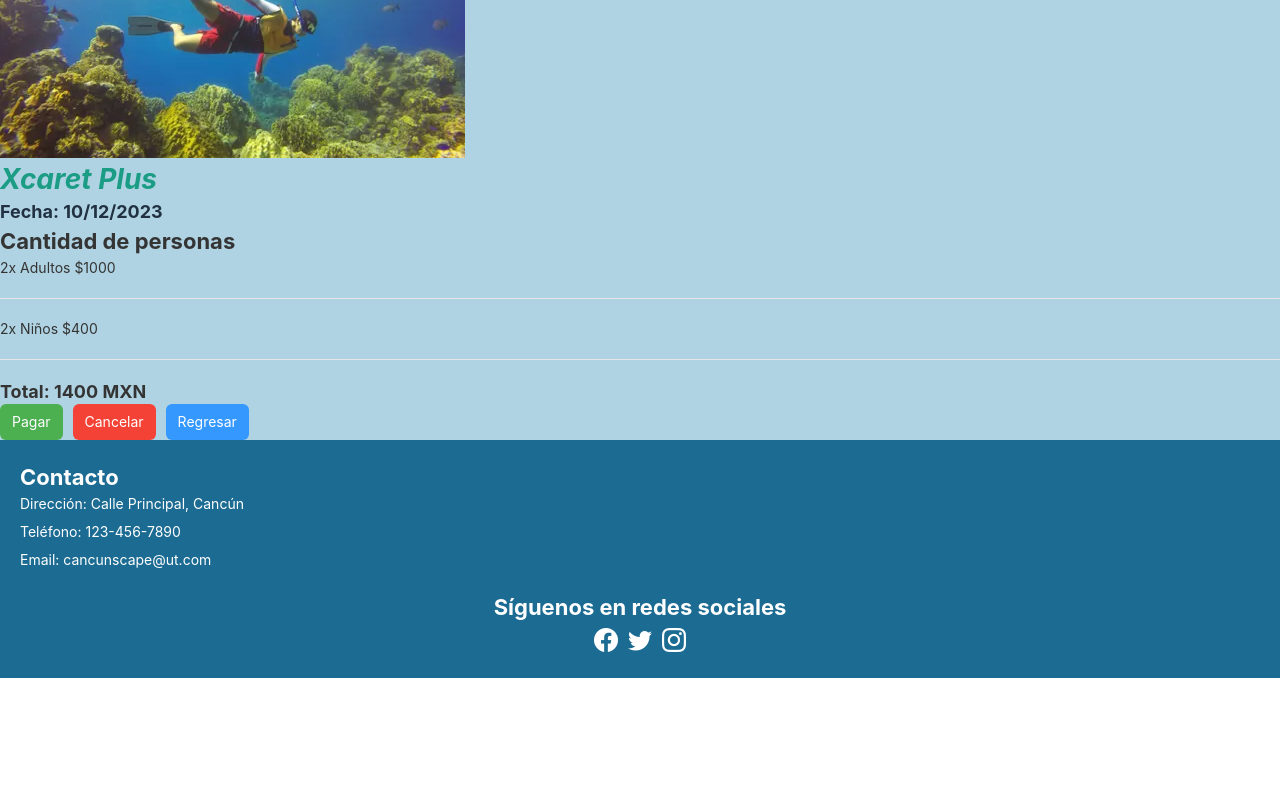
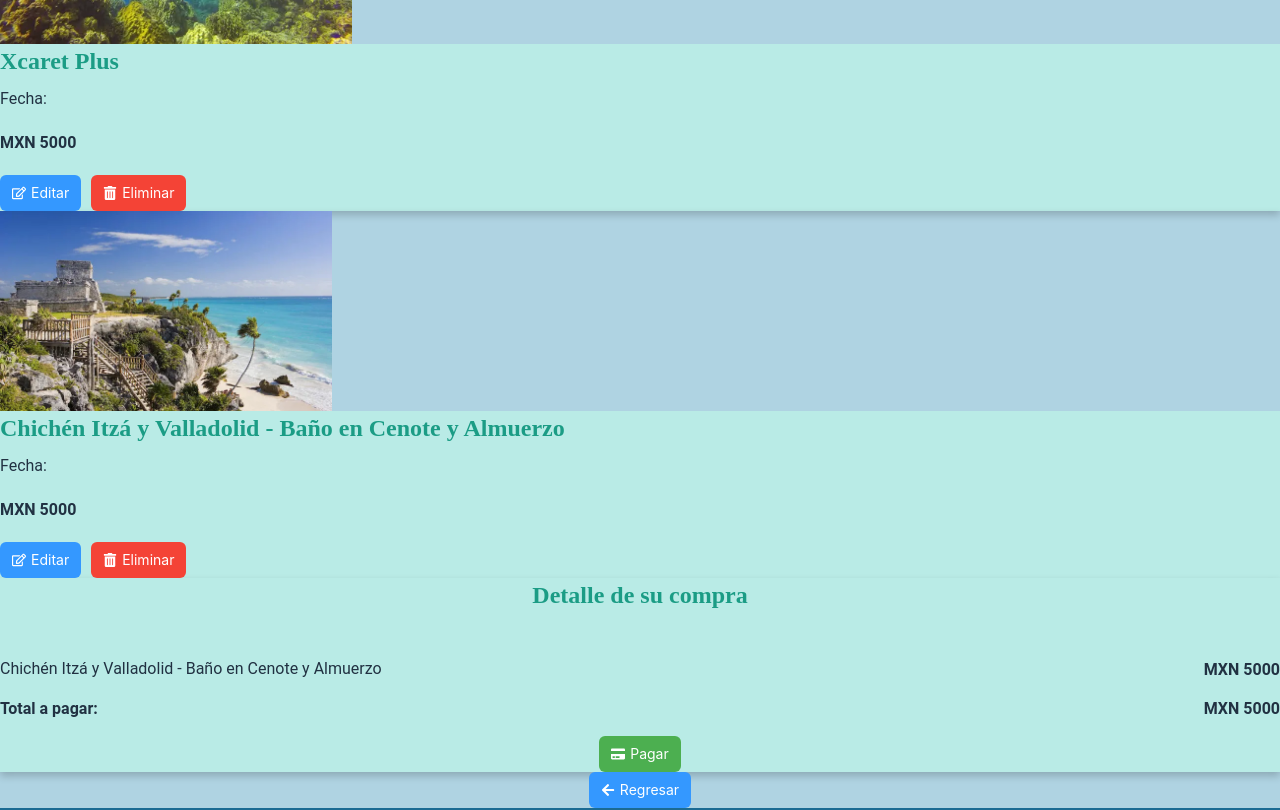
Before and after one commit to OsitoDeArroz/CancunScape, a React (Create React App) app in the folder frontend/: page /carrito in a window 1280 px wide. Shown: the part 280-1090 px from the top of the page. Before the commit the page ends 958 px from the top, so only its background shows below. Built offline with nearby package versions, Linux system fonts and the light colour scheme.

Commit message:
ADDED: Cards carrito, iconos MOD: Carrito

```diff
--- a/frontend/package.json
+++ b/frontend/package.json
@@ -11,6 +11,7 @@
     "@testing-library/user-event": "^13.5.0",
     "react": "^18.2.0",
     "react-dom": "^18.2.0",
+    "react-icons": "^4.10.1",
     "react-router-dom": "^6.14.1",
     "react-scripts": "5.0.1",
     "rsuite": "^5.36.0",
--- a/frontend/src/App.css
+++ b/frontend/src/App.css
@@ -60,11 +60,15 @@
 
 .card-title{
   color: #1B9C85;
-  font-style: oblique;
 }
 
 .card-text{
   color: #213142;
+}
+
+.total-container {
+  display: flex;
+  justify-content: space-between;
 }
 /*----------------------------------------------*/
 
--- a/frontend/src/App.js
+++ b/frontend/src/App.js
@@ -13,6 +13,7 @@
 function App() {
   return (
     <>
+
       <div className="app app-container main">
         <BrowserRouter>
           <Routes>
--- a/frontend/src/Paginas/login.js
+++ b/frontend/src/Paginas/login.js
@@ -1,13 +1,15 @@
 import React from "react";
 import { Form, Button } from 'rsuite';
+import { Link } from 'react-router-dom';
 import Encabezado from "../componentes/Encabezado";
 
 function Login() {
     return (
         <>
+            <div align='center'>
                 <Encabezado />
-            <i className="bi bi-person fs-4" align="center"></i>
-            <Form align="center">
+                <i className="bi bi-person fs-4"></i>
+                <Form>
                     <Form.Group controlId="email">
                         <Form.ControlLabel>Email</Form.ControlLabel>
                         <Form.Control name="email" type="email" />
@@ -17,14 +19,21 @@
                         <Form.Control name="password" type="password" autoComplete="off" />
                     </Form.Group>
                     <Form.Group>
-                    <Button color="green" appearance="primary" href="/">Iniciar sesion</Button>
-                    <Button color="red" appearance="subtle" href="/">Cancelar</Button>
+                        <Link to="/">
+                            <Button color="green" appearance="primary">Iniciar sesión</Button>
+                        </Link>
+                        <Link to="/">
+                            <Button color="red" appearance="subtle">Cancelar</Button>
+                        </Link>
                     </Form.Group>
-                <Button color="yellow" appearance="subtle" href="/registro">Crear cuenta</Button>
+
+                    <Link to="/registro">
+                        <Button color="yellow" appearance="subtle">Crear cuenta</Button>
+                    </Link>
                 </Form>
+            </div>
         </>
     );
 }
 
-
 export default Login;
--- a/frontend/src/Paginas/registro.js
+++ b/frontend/src/Paginas/registro.js
@@ -1,12 +1,14 @@
 import React from "react";
 import { Form, Button } from 'rsuite';
 import Encabezado from "../componentes/Encabezado";
+import { Link } from "react-router-dom";
 
 function Registro() {
     return (
         <>
-        <Encabezado/>
-            <Form align="center">
+            <div align="center">
+                <Encabezado />
+                <Form>
                     <Form.Group controlId="nombre">
                         <Form.ControlLabel>Nombre</Form.ControlLabel>
                         <Form.Control name="nombre" />
@@ -28,10 +30,15 @@
                         <Form.Control name="passwordConfirm" type="password" autoComplete="off" />
                     </Form.Group>
                     <Form.Group>
-                    <Button color="green" appearance="primary" href="/">Finalizar</Button>
-                    <Button color="red" appearance="subtle" href="/">Cancelar</Button>
+                        <Link to="/">
+                            <Button color="green" appearance="primary">Finalizar</Button>
+                        </Link>
+                        <Link to="/">
+                            <Button color="red" appearance="subtle">Cancelar</Button>
+                        </Link>
                     </Form.Group>
                 </Form>
+            </div>
         </>
     );
 }
--- a/frontend/src/componentes/Carrito.js
+++ b/frontend/src/componentes/Carrito.js
@@ -1,63 +1,54 @@
 import React from "react";
-import importImages from "./ImportImagenes"
-import { Button, ButtonToolbar } from "rsuite";
+import { Button } from "rsuite";
+import { FaArrowLeft } from "react-icons/fa";
 import { Link } from "react-router-dom";
 import Encabezado from "./Encabezado";
+import TarjetaCarrito from "./TarjetaCarrito";
+import importImages from "./ImportImagenes";
+import TarjetaTotalCarrito from "./TarjetaTotalCarrito";
 
-const images = importImages(require.context("../assets/images", false, /\.(png|jpe?g|svg)$/));
+const images = importImages(require.context("../assets/images", false, /\.(png|jpe?g|svg)$/)); //se guardan todas las imagenes dentro de la carpeta images
 
-function Carrito({ imgSrc, Titulo, Fecha, Precio }) {
-    imgSrc = images['snorkel.png'];
-    Titulo = "Xcaret Plus";
-    Precio = 1400;
-    Fecha = "10/12/2023";
+function Carrito() {
     return (
         <>
             <Encabezado />
             <div className="container">
-                <h2>Informacion de reserva</h2>
                 <div className="row">
                     <div className="col-lg-6">
-                        <img src={imgSrc} className="img-fluid" alt="Imagen" />
+                        <TarjetaCarrito
+                            imgSrc={images['snorkel.png']}
+                            Titulo="Xcaret Plus"
+                            Precio={5000}
+                            onEdit={() => console.log("Editar")}
+                            onRemove={() => console.log("Remover")} />
+
+                        <TarjetaCarrito
+                            imgSrc={images['excursion.png']}
+                            Titulo="Chichén Itzá y Valladolid - Baño en Cenote y Almuerzo"
+                            Precio={5000}
+                            onEdit={() => console.log("Editar")}
+                            onRemove={() => console.log("Remover")} />
+
                     </div>
                     <div className="col-lg-6">
-
-                        <h3 className="desc-title">{Titulo}</h3>
-                        <h5 className="desc-text">Fecha: {Fecha}</h5>
-                        <section>
-                            <h4>Cantidad de personas</h4>
-                            <div className="mb-3">
-                                <label for="adultos">2x Adultos</label>
-                                <span id="precioAdultos"> $1000</span>
+                        <div align='center'>
+                            <div className="card mb-3">
+                                <div className="card-body card-color">
+                                    <TarjetaTotalCarrito
+                                        Titulo='Chichén Itzá y Valladolid - Baño en Cenote y Almuerzo'
+                                        Precio={5000}
+                                    />
+                                </div>
                             </div>
 
-                            <hr />
-                            <div className="mb-3">
-                                <label for="ninos">2x Niños </label>
-                                <span id="precioNinos"> $400</span>
-                            </div>
-                            <div className="mb-3">
-                                <label for="infantes" hidden>0x Infantes</label>
-                                <span id="precioInfantes" hidden>$0</span>
-                            </div>
-                            <hr />
-                            <h5>Total: <span id="precioTotal">{Precio} MXN</span></h5>
-                        </section>
-                        <ButtonToolbar>
-                            <Link to="/pago">
-                                <Button color="green" appearance="primary">Pagar</Button>
+                            <Link to="/descripcion">
+                                <Button color="grey" appearance="primary" startIcon={<FaArrowLeft />}>Regresar</Button>
                             </Link>
-                            <Link to="/">
-                                <Button color="red" appearance="primary">Cancelar</Button>
-                            </Link>
-                            <Link to="/descripcion">
-                                <Button color="grey" appearance="primary">Regresar</Button>
-                            </Link>
-                        </ButtonToolbar>
+                        </div>
                     </div>
                 </div>
             </div>
-
         </>
     );
 }
--- a/frontend/src/componentes/DescripcionTour.js
+++ b/frontend/src/componentes/DescripcionTour.js
@@ -3,6 +3,7 @@
 import Encabezado from "./Encabezado";
 import { Link } from "react-router-dom";
 import { Button, ButtonToolbar } from "rsuite";
+import { FaCartPlus, FaArrowLeft } from "react-icons/fa";
 import "../assets/css/descripcionTour.css";
 
 const images = importImages(require.context("../assets/images", false, /\.(png|jpe?g|svg)$/));
@@ -53,10 +54,10 @@
                         <h5>Total: <span id="precioTotal">{Precio} MXN</span></h5>
                         <ButtonToolbar>
                             <Link to="/carrito">
-                                <Button color="green" appearance="primary">Reservar</Button>
+                                <Button color="green" appearance="primary" startIcon={<FaCartPlus />}>Reservar</Button>
                             </Link>
                             <Link to="/paquetes">
-                                <Button appearance="primary">Regresar</Button>
+                                <Button appearance="primary" startIcon={<FaArrowLeft />}>Regresar</Button>
                             </Link>
                         </ButtonToolbar>
                         <hr />
--- a/frontend/src/componentes/Encabezado.js
+++ b/frontend/src/componentes/Encabezado.js
@@ -30,9 +30,9 @@
                         </Link>
                     </div>
                 </div>
-                <a className="navbar-brand" href="/login">
+                <Link to="/login" className="navbar-brand">
                     <i className="bi bi-person fs-4"></i>
-                </a>
+                </Link>
             </nav>
         </>
     )
--- /dev/null
+++ b/frontend/src/componentes/TarjetaCarrito.js
@@ -0,0 +1,43 @@
+import React from "react";
+import { ButtonToolbar, Button } from "rsuite";
+import { Link } from "react-router-dom";
+import { FaRegEdit, FaTrashAlt } from 'react-icons/fa';
+
+function TarjetaCarrito({ imgSrc, Titulo, Fecha, Precio, onEdit, onRemove }) {
+    const cardTitleStyle = {
+        fontFamily: 'Pacifico, cursive',
+        fontSize: '24px',
+        marginBottom: '10px',
+    };
+
+    const cardTextStyle = {
+        fontFamily: 'Roboto, sans-serif',
+        fontSize: '16px',
+        marginBottom: '20px',
+    };
+
+    return (
+        <>
+            <div className="card mb-3">
+                <img src={imgSrc} className="card-img-top" alt={Titulo} />
+                <div className="card-body card-color">
+                    <h4 className="card-title" style={cardTitleStyle}>{Titulo}</h4>
+                    <p className="card-text" style={cardTextStyle}>Fecha: {Fecha}</p>
+                    <h5 className="card-text" style={cardTextStyle}>MXN {Precio}</h5>
+                    <div className="mt-auto">
+                        <ButtonToolbar >
+                            <Link to="/descripcion">
+                                <Button appearance="primary" startIcon={<FaRegEdit />}>Editar</Button>
+                            </Link>
+                            <Link to="/">
+                                <Button color="red" appearance="primary" startIcon={<FaTrashAlt />}>Eliminar</Button>
+                            </Link>
+                        </ButtonToolbar>
+                    </div>
+                </div>
+            </div>
+        </>
+    );
+};
+
+export default TarjetaCarrito;
--- /dev/null
+++ b/frontend/src/componentes/TarjetaTotalCarrito.js
@@ -0,0 +1,41 @@
+import React from "react";
+import { Button } from "rsuite";
+import { Link } from "react-router-dom";
+import { FaCreditCard } from 'react-icons/fa';
+
+function TarjetaTotalCarrito({ Titulo, Precio }) {
+    const cardTitleStyle = {
+        fontFamily: 'Pacifico, cursive',
+        fontSize: '24px',
+        marginBottom: '5px',
+    };
+
+    const cardTextStyle = {
+        fontFamily: 'Roboto, sans-serif',
+        fontSize: '16px',
+        marginBottom: '15px',
+    };
+
+    return (
+        <>
+            <h4 className="card-title" style={cardTitleStyle}>Detalle de su compra</h4>
+            <hr></hr>
+            <div className="total-container">
+                <p className="card-text" style={cardTextStyle}>{Titulo} </p>
+                <h5 className="card-text" style={cardTextStyle}>MXN {Precio}</h5>
+            </div>
+
+            <div className="total-container">
+                <h5 className="card-text" style={cardTextStyle}>Total a pagar:</h5>
+                <h5 className="card-text" style={cardTextStyle}>MXN {Precio}</h5>
+            </div>
+            <div className="mt-auto" align="center">
+                <Link to="/pago">
+                    <Button color="green" appearance="primary" startIcon={<FaCreditCard/>}> Pagar</Button>
+                </Link>
+            </div>
+        </>
+    );
+};
+
+export default TarjetaTotalCarrito;
--- a/frontend/src/componentes/TarjetaTour.js
+++ b/frontend/src/componentes/TarjetaTour.js
@@ -1,6 +1,7 @@
 import React from "react";
 import { Button } from "rsuite";
 import { Link } from "react-router-dom";
+import { FaInfoCircle } from "react-icons/fa";
 import "rsuite/dist/rsuite.min.css";
 
 function TarjetaTour({ imgSrc, title, description, duration, price, link }) {
@@ -30,7 +31,7 @@
                     <h5 className="card-text" style={cardTextStyle}>MXN {price}</h5>
                     <div className="mt-auto" align="center">
                         <Link to={link}>
-                            <Button color="yellow" appearance="subtle"> Más información </Button>
+                            <Button color="yellow" appearance="subtle" startIcon={<FaInfoCircle/>}> Más información </Button>
                         </Link>
                     </div>
                 </div>
```
Also changed, not shown: 1 other file (tests, documents, lock files or other folders). Lines whose indentation alone changed are shown as unchanged.
